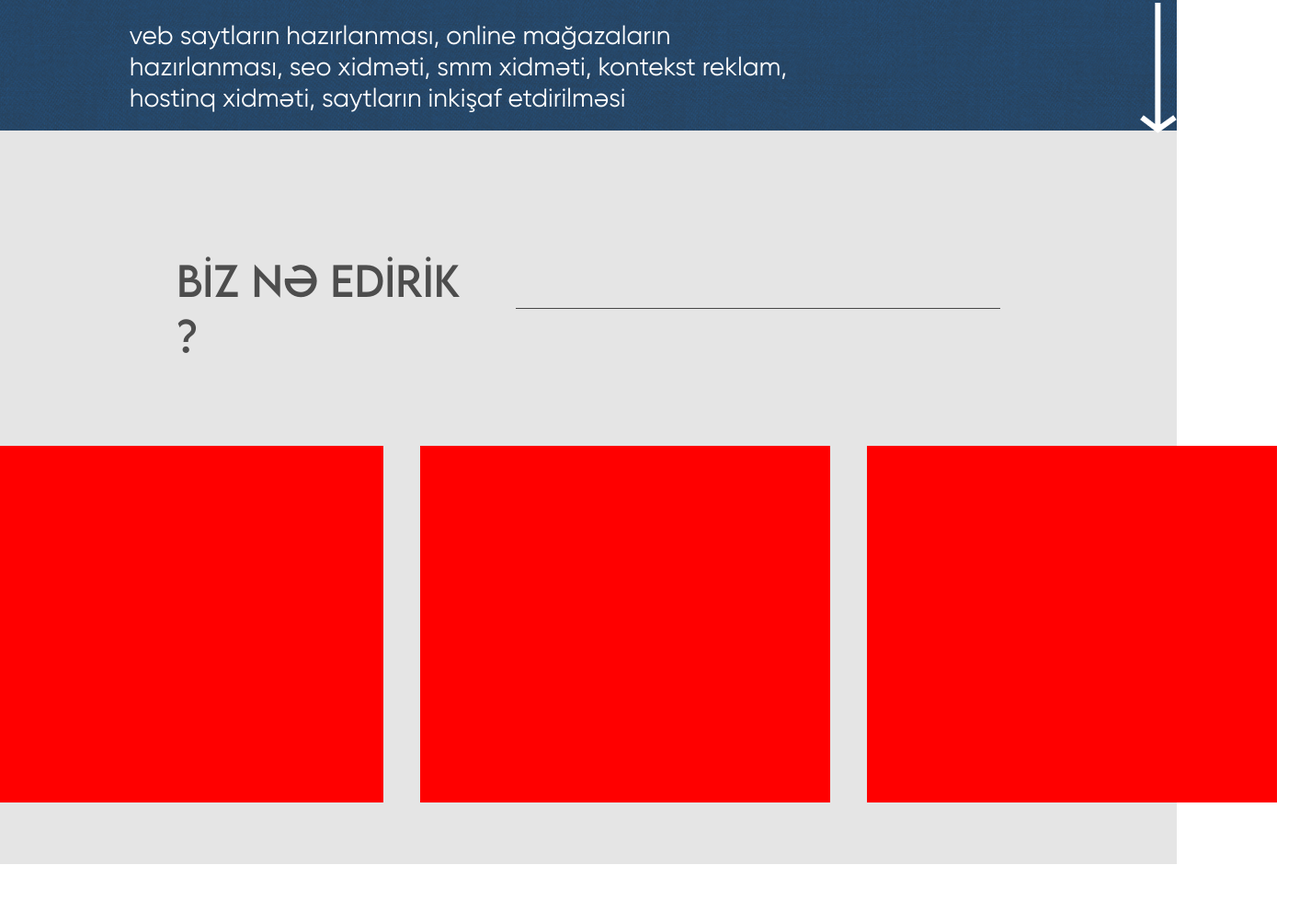
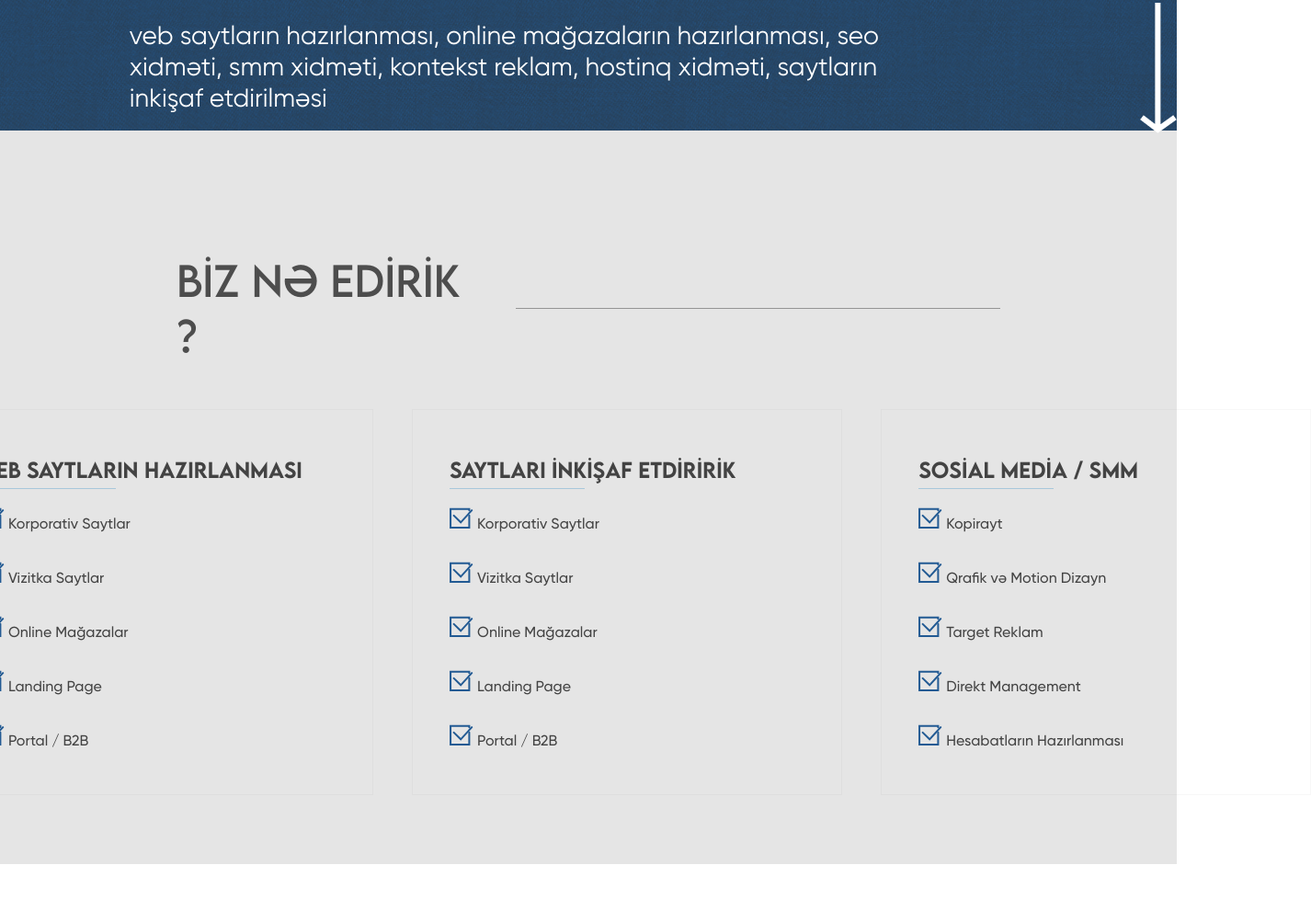
Before and after one commit to nasirmovlamov/Jedai.az, a plain HTML site: page src/pages/homePage.html in a window 1280 px wide. Shown: the part 896-1874 px from the top of the page at 92% size, 1426 px wide, since content can reach past the window. Drawn offline with Linux system fonts and the light colour scheme; a web font is replaced by a local one.

Commit message:
biz ne edirik bitdi

```diff
--- a/src/assets/css/OneCssForWholeHtml.scss
+++ b/src/assets/css/OneCssForWholeHtml.scss
@@ -141,7 +141,7 @@ body
             }
             img
             {
-                margin-left:375px ;
+                margin-left: 20%;
             }
         }
 
@@ -179,6 +179,7 @@ body
                 height: 1px;
                 background-color: #464646;
                 border: none;
+                opacity: 0.5;
             }
 
         }
@@ -188,12 +189,59 @@ body
             display: grid;
             grid-template-columns: repeat(3,1fr);
             grid-gap: 3%;
-            margin-top: 90px;
+            margin-top: 50px;
             .card
             {
-                width: 446px;
-                height: 388px;
-                background-color: red;
+                width: 426px;
+                height: 368px;
+                transition: 1s;
+                border: 1px solid rgba($color: #000000, $alpha: 0.03   );
+                padding-left: 40px;
+                padding-top: 50px;
+                &:hover
+                {
+                    box-shadow: 0px 4px 50px 0px rgba(0,0,0,0.5);
+                    transition: 1s;
+                }
+                p
+                {
+                    margin: 0;
+                }
+                .title
+                {
+                    font-family: "LemonMilkMedium";
+                    font-size: 22px;
+                    font-style: normal;
+                    opacity: 0.7;
+                }
+                hr
+                {
+                    width: 147px;
+                    height: 1px;
+                    background:  #1D84C4;
+                    border: none;
+                    margin: 0;
+                    margin: 5px 0 20px 0;
+                    opacity: 0.3;
+                }
+                .subTitle
+                {
+                    p
+                    {
+                        margin: 0;
+                        margin-top: 30px;
+                        &:nth-child(1)
+                        {
+                            margin-top: 0;
+                        }
+                        span
+                        {
+                            font-family: "GilroyMedium";
+                            color: #000000;
+                            opacity: 0.7;
+                        }
+                    }
+                }
             }
         }
 
--- a/src/pages/homePage.html
+++ b/src/pages/homePage.html
@@ -30,9 +30,43 @@
     <div class="whatDo">
         <div class="titleContainer"><p>Bİz nə edİrİk ?</p> <hr></div>
         <div class="cardConatiner">
-            <div class="card"></div>
-            <div class="card"></div>
-            <div class="card"></div>
+            <div class="card">
+                <p class="title">VEB SAYTLARIN HAZIRLANMASI</p>
+                <hr>
+                <div class="subTitle">
+                    <p><img src="../assets/images/checkBox.svg" alt=""> <span>Korporativ Saytlar</span></p>
+                    <p><img src="../assets/images/checkBox.svg" alt=""> <span>Vizitka Saytlar</span></p>
+                    <p><img src="../assets/images/checkBox.svg" alt=""> <span>Online Mağazalar</span></p>
+                    <p><img src="../assets/images/checkBox.svg" alt=""> <span>Landing Page</span></p>
+                    <p><img src="../assets/images/checkBox.svg" alt=""> <span>Portal / B2B</span></p>
+                </div>
+            </div>
+
+
+            <div class="card">
+                <p  class="title">SAYTLARI İNKİŞAF ETDİRİRİK</p>
+                <hr>
+                <div class="subTitle">
+                    <p><img src="../assets/images/checkBox.svg" alt=""> <span>Korporativ Saytlar</span></p>
+                    <p><img src="../assets/images/checkBox.svg" alt=""> <span>Vizitka Saytlar</span></p>
+                    <p><img src="../assets/images/checkBox.svg" alt=""> <span>Online Mağazalar</span></p>
+                    <p><img src="../assets/images/checkBox.svg" alt=""> <span>Landing Page</span></p>
+                    <p><img src="../assets/images/checkBox.svg" alt=""> <span>Portal / B2B</span></p>
+                </div>
+            </div>
+
+
+            <div class="card">
+                <p class="title">SOSİAL MEDİA / SMM</p>
+                <hr>
+                <div class="subTitle">
+                    <p><img src="../assets/images/checkBox.svg" alt=""> <span>Kopirayt</span></p>
+                    <p><img src="../assets/images/checkBox.svg" alt=""> <span>Qrafik və Motion Dizayn</span></p>
+                    <p><img src="../assets/images/checkBox.svg" alt=""> <span>Target Reklam</span></p>
+                    <p><img src="../assets/images/checkBox.svg" alt=""> <span>Direkt Management</span></p>
+                    <p><img src="../assets/images/checkBox.svg" alt=""> <span>Hesabatların Hazırlanması</span></p>
+                </div>
+            </div>
         </div>
     </div>
 
```
Also changed, not shown: src/assets/css/OneCssForWholeHtml.css, src/assets/images/checkBox.svg (added), 1 other file.
